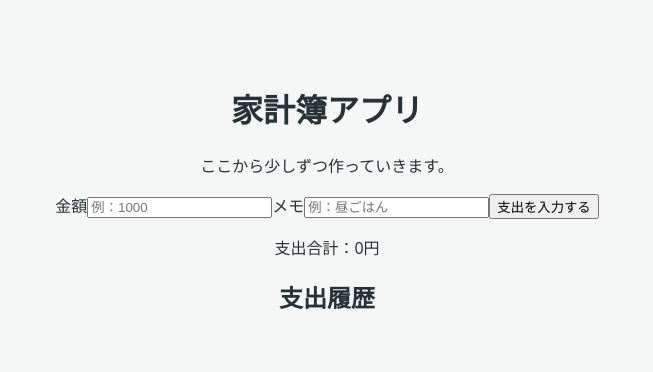
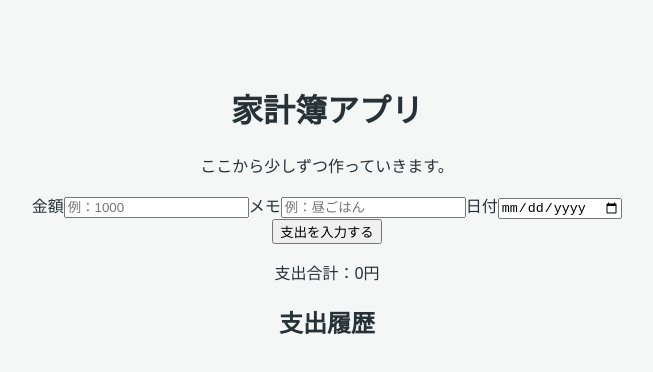
Before and after one commit to wasyun4/zubora-kakeibo-pwa, a React (Vite) app: page / in a window 1280 px wide. Shown: the top 372 px of the page, without its empty margins (313-966 px from the left). Built offline with nearby package versions, Linux system fonts and the light colour scheme.

Commit message:
feat: add date to expense history

```diff
--- a/src/App.tsx
+++ b/src/App.tsx
@@ -3,11 +3,13 @@ import { useState } from "react";
 type Expense = {
   amount: string;
   memo: string;
+  date: string;
 };
 
 function App() {
   const [amount, setAmount] = useState("");
   const [memo, setMemo] = useState("");
+  const [date, setDate] = useState("");
   const [expenses, setExpenses] = useState<Expense[]>([]);
   const total = expenses.reduce(
     (sum, expense) => sum + Number(expense.amount),
@@ -19,10 +21,11 @@ function App() {
       return;
     }
 
-    setExpenses([...expenses, { amount, memo }]);
+    setExpenses([...expenses, { amount, memo, date }]);
     alert(`${amount}円を入力しました！`);
     setAmount("");
     setMemo("");
+    setDate("");
   }
   return (
     <main>
@@ -49,6 +52,15 @@ function App() {
         />
       </label>
 
+      <label>
+        日付
+        <input
+          type="date"
+          value={date}
+          onChange={(event) => setDate(event.target.value)}
+        />
+      </label>
+
       <button onClick={handleExpenseClick}>
         支出を入力する
       </button>
@@ -58,7 +70,8 @@ function App() {
       <ul>
         {expenses.map((expense, index) => (
           <li key={index}>
-            {expense.amount}円：{expense.memo || "メモなし"}
+            {expense.date || "日付なし"}：{expense.amount}円：
+            {expense.memo || "メモなし"}
           </li>
         ))}
       </ul>
```
Also changed, not shown: 1 other file (tests, documents, lock files or other folders).
